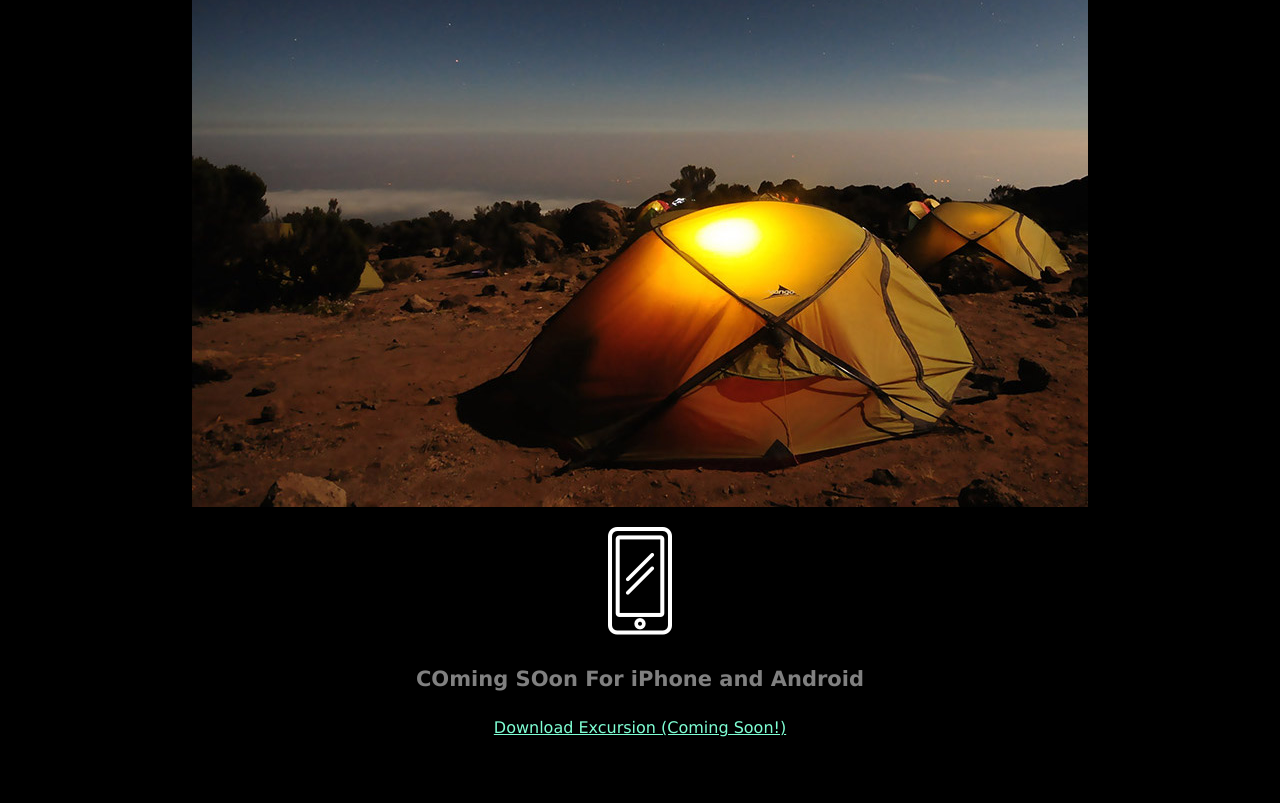
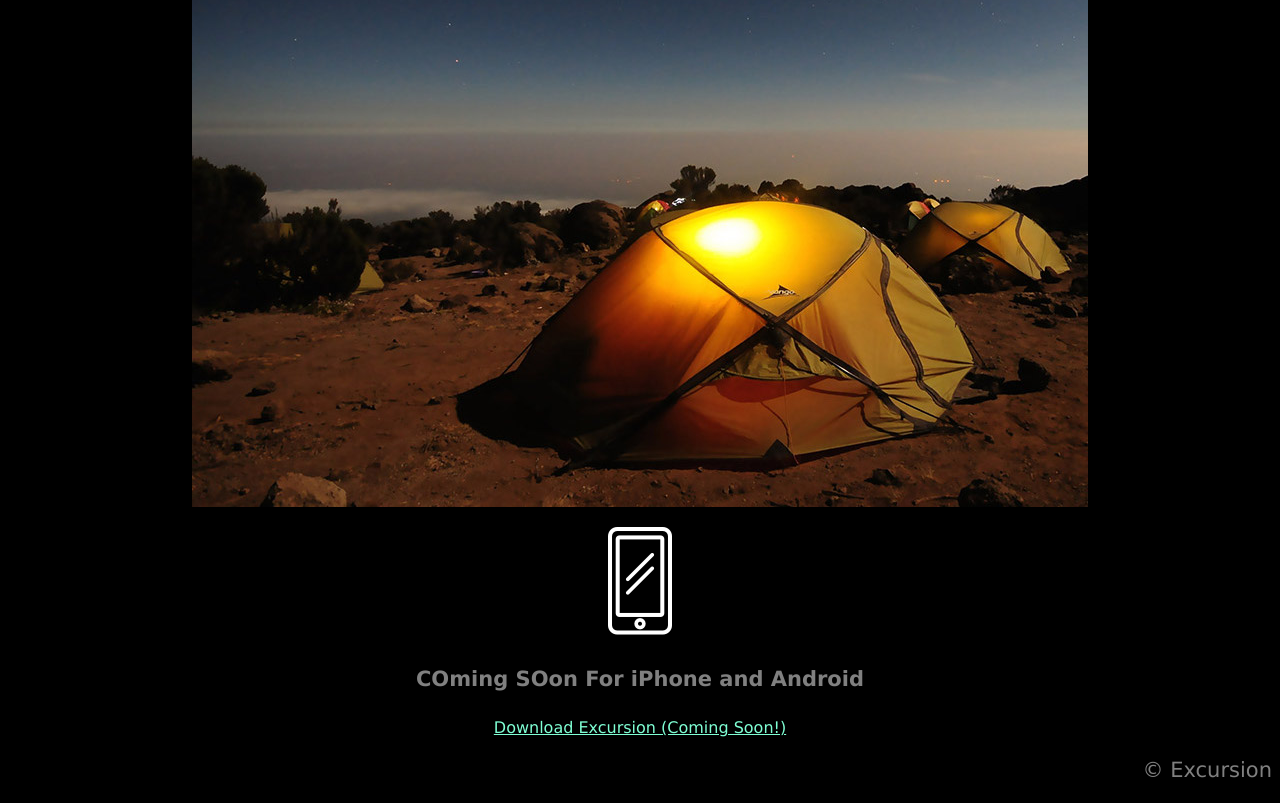
Before and after one commit to Martix94/excursion, a plain HTML site: page index.html in a window 1280 px wide. Shown: the part 505-1308 px from the top of the page. Before the commit the page ends 1258 px from the top, so only its background shows below. Drawn offline with Linux system fonts and the light colour scheme.

Commit message:
Final push

```diff
--- a/index.html
+++ b/index.html
@@ -19,7 +19,7 @@
 <p><img src="resources/images/phone.png"></p>
 <h4 class="header--sub-header">COming SOon For iPhone and Android</h4>
     <p><a class="link--cta" href="#"> Download Excursion (Coming Soon!)</a> </p>
-
+    <p class="footer--copyright">&copy Excursion</p>
 </body>
 
 
--- a/resources/css/style.css
+++ b/resources/css/style.css
@@ -28,3 +28,11 @@ body {
     font-size: 16px;
     color:aquamarine;
 }
+
+/*Footer*/
+
+.footer--copyright{
+    font-size: 21px;
+    text-align: right;
+    color:grey;
+}
```
